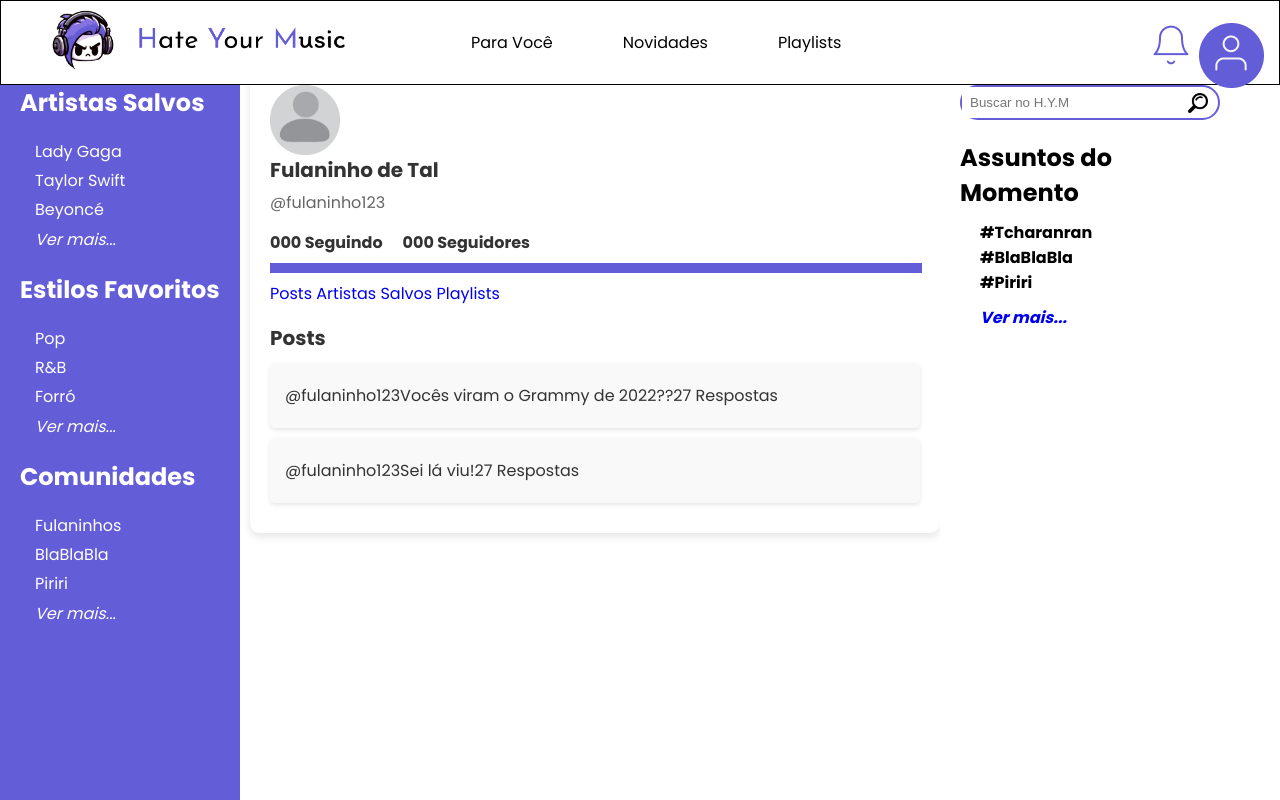
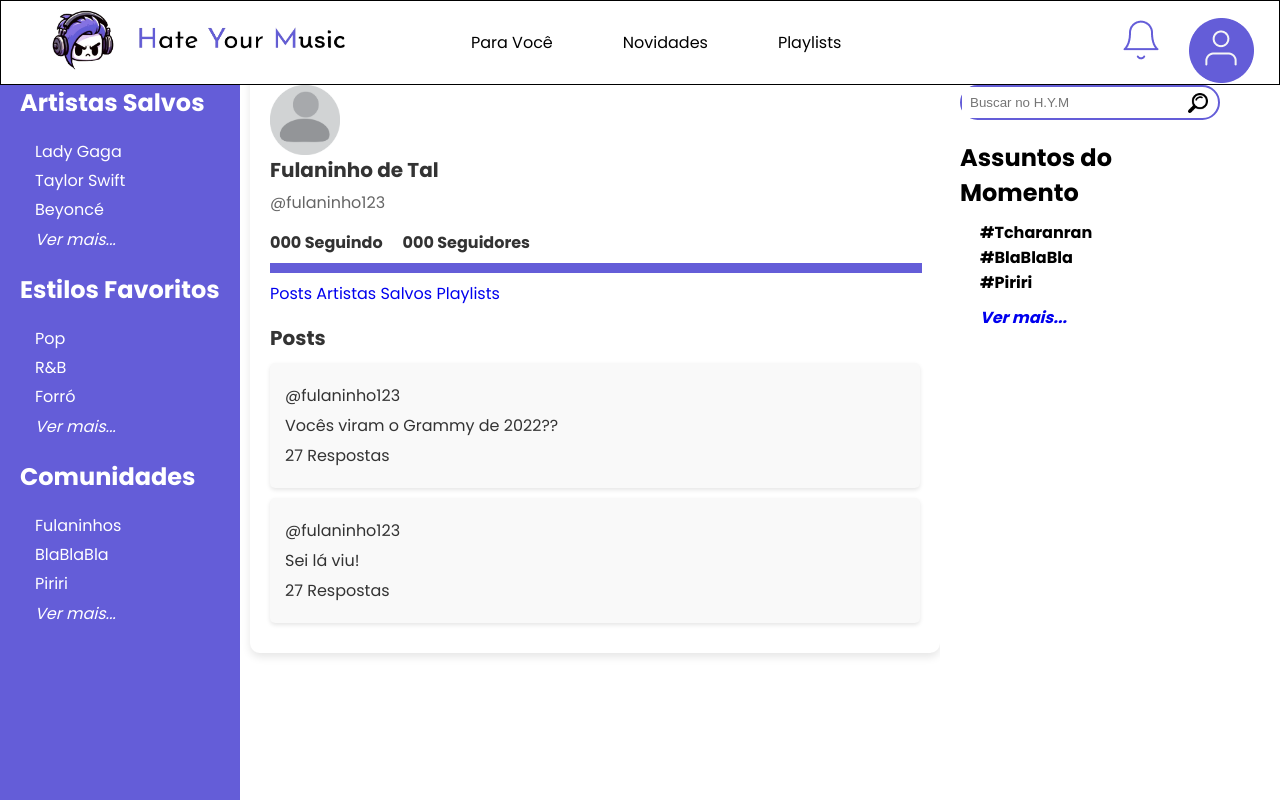
Before and after one commit to mfigueireddo/Hate-Your-Music, a Django app: page / in a window 1280 px wide. Run offline with Django 5.2, Linux system fonts and the light colour scheme.

Commit message:
ajeitar comentarios

```diff
--- a/hateyourmusic/static/styles.css
+++ b/hateyourmusic/static/styles.css
@@ -30,8 +30,8 @@ header .logo-img {
 }
 
 header .icons .icon {
-    width: 40px;
-    height: 40px;
+    width: 50px;
+    height: 50px;
 }
 
 header nav {
@@ -51,7 +51,7 @@ header .icons {
     flex: 1;
     display: flex;
     justify-content: flex-end;
-    gap: 10px;
+    gap: 20px;
 }
 
 header .icon {
@@ -223,8 +223,6 @@ header .icon {
 }
 
 .post {
-    display: flex; /* Ensure the content is aligned horizontally */
-    align-items: center; /* Align items vertically */
     background-color: #f9f9f9;
     padding: 15px;
     margin-bottom: 10px;
```
